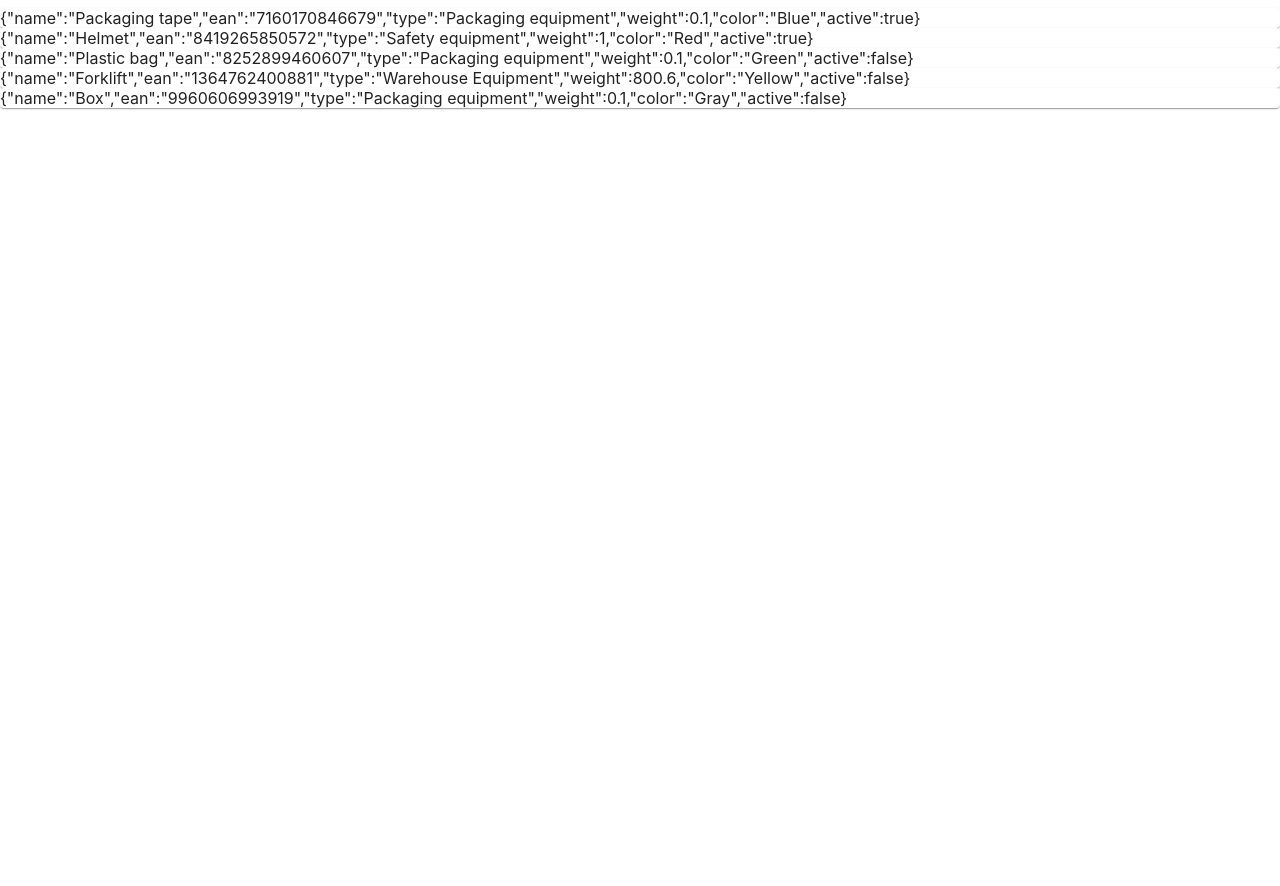
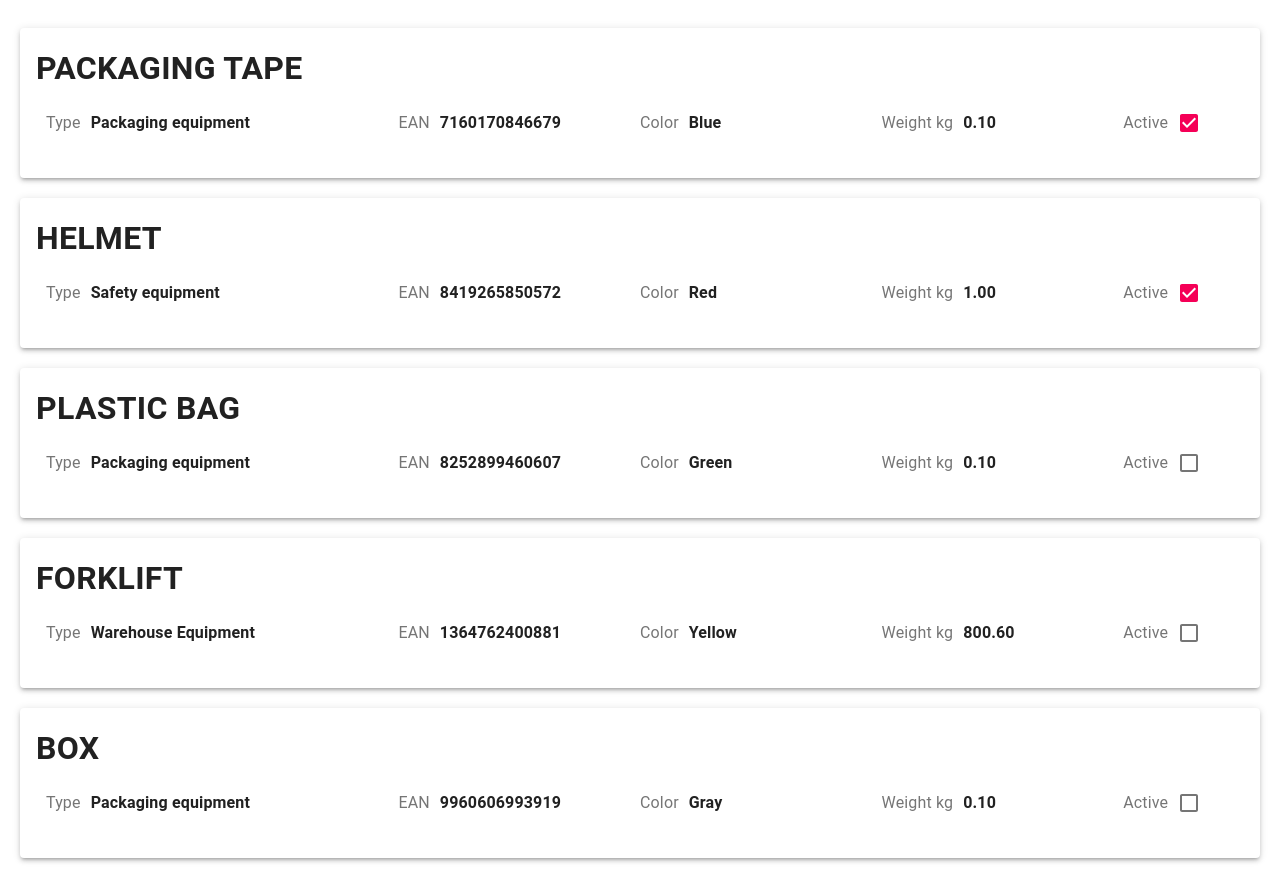
Before and after one commit to LeonasVait/talech-test-assignment-2, a React (Create React App) app: page / in a window 1280 px wide. Before the commit the page ends 800 px from the top, so only its background shows below. Built offline with nearby package versions, Linux system fonts and the light colour scheme.

Commit message:
Added ProductListEntry component

```diff
--- a/src/components/ProductsList.tsx
+++ b/src/components/ProductsList.tsx
@@ -7,9 +7,11 @@ import { ProductsListEntry } from "./ProductsListEntry";
 export function ProductsList() {
   return (
     <List>
-      {data.map((entry, index) => (
-        <ProductsListEntry product={entry}></ProductsListEntry>
-      ))}
+      {data.length > 0
+        ? data.map((entry, index) => (
+            <ProductsListEntry product={entry}></ProductsListEntry>
+          ))
+        : "There are no products"}
     </List>
   );
 }
--- a/src/components/ProductsListEntry.tsx
+++ b/src/components/ProductsListEntry.tsx
@@ -1,12 +1,97 @@
 import React from "react";
-import { Card } from "@material-ui/core";
+import { Card, CardContent, Typography, Checkbox } from "@material-ui/core";
 
 import { Product } from "../fixtures/MockData";
+import { makeStyles } from "@material-ui/styles";
 
 interface Props {
   product: Product;
 }
 
+function ProductField({
+  name,
+  value,
+  flex
+}: {
+  name: string;
+  value: string;
+  flex: string;
+}) {
+  const classes = useStyles();
+  return (
+    <div className={classes.fieldContainer} style={{ flex }}>
+      <Typography className={classes.fieldName} color="textSecondary">
+        {name}
+      </Typography>
+      <Typography className={classes.fieldValue}>{value}</Typography>
+    </div>
+  );
+}
+
 export function ProductsListEntry({ product }: Props) {
-  return <Card>{JSON.stringify(product)}</Card>;
+  const classes = useStyles();
+  return (
+    <Card className={classes.root} elevation={3}>
+      <CardContent>
+        <Typography className={classes.title}>
+          {product.name.toUpperCase()}
+        </Typography>
+        <div className={classes.inner}>
+          <ProductField
+            name={"Type"}
+            value={product.type}
+            flex="3"
+          ></ProductField>
+
+          <ProductField
+            name={"EAN"}
+            value={product.ean}
+            flex="2"
+          ></ProductField>
+
+          <ProductField
+            name={"Color"}
+            value={product.color}
+            flex="2"
+          ></ProductField>
+
+          <ProductField
+            flex="2"
+            name={"Weight kg"}
+            value={product.weight.toFixed(2)}
+          ></ProductField>
+
+          <div className={classes.fieldContainer}>
+            <Typography color="textSecondary">Active</Typography>
+            <Checkbox defaultChecked={product.active}></Checkbox>
+          </div>
+        </div>
+      </CardContent>
+    </Card>
+  );
 }
+const useStyles = makeStyles({
+  root: {
+    margin: "20px"
+  },
+  inner: {
+    display: "flex"
+  },
+  title: {
+    fontSize: "2em",
+    fontWeight: "bold"
+  },
+  fieldName: {
+    marginRight: "10px"
+  },
+  fieldValue: {
+    fontWeight: "bold"
+  },
+  fieldContainer: {
+    margin: "10px",
+    display: "flex",
+    flex: "1",
+    flexDirection: "row",
+    alignItems: "center"
+  }
+});
```
